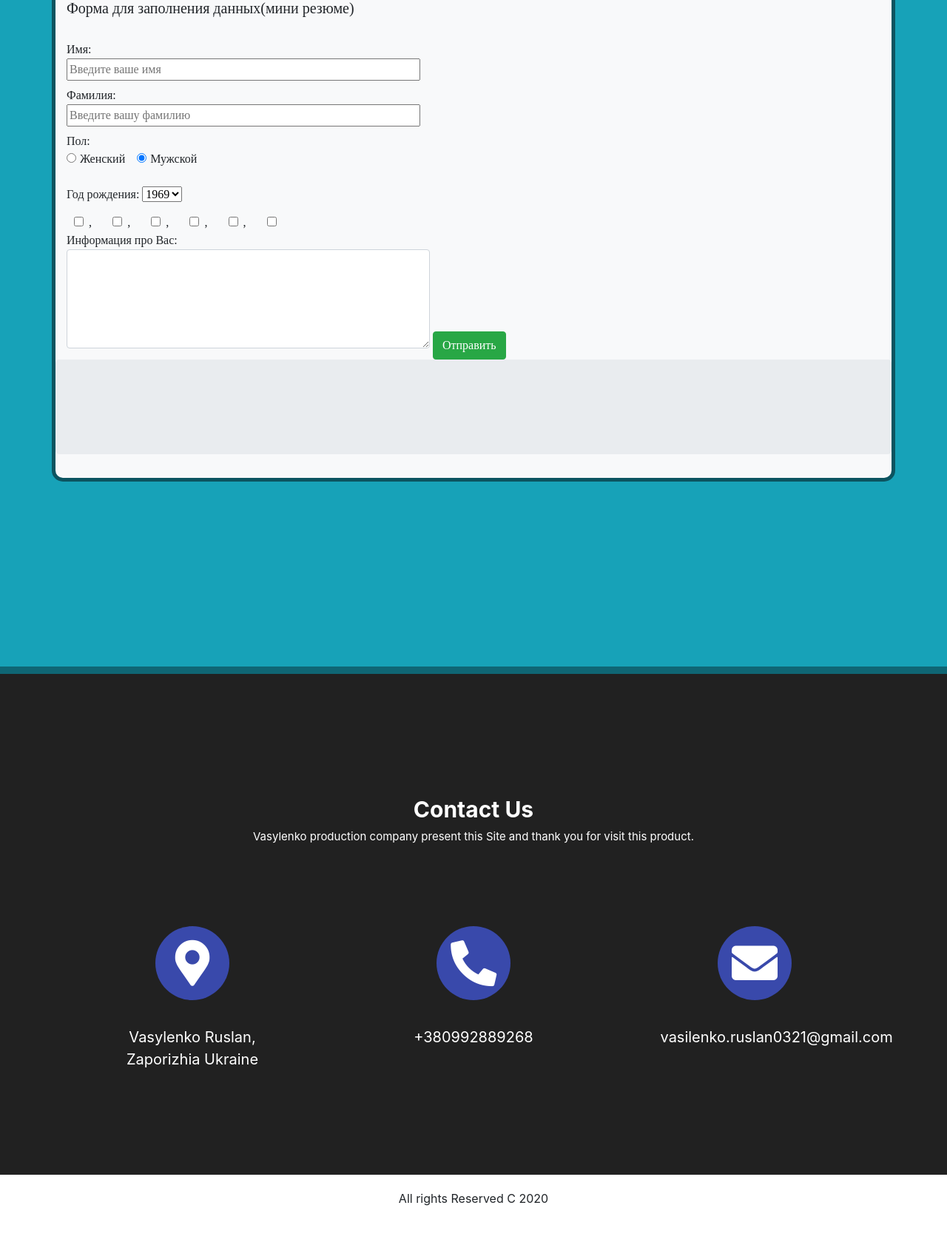
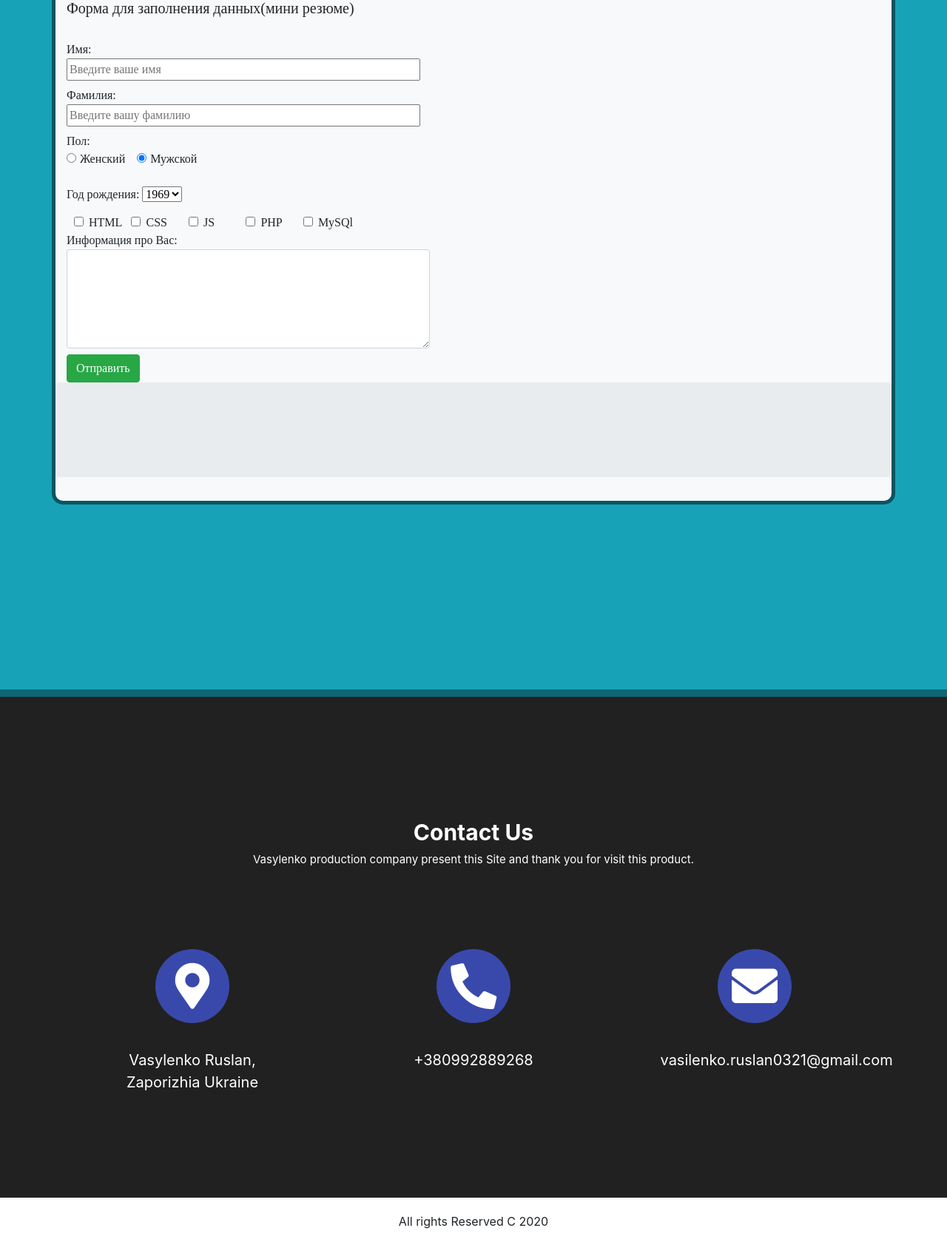
Before and after one commit to VasilenkoRuslan/my-start-resume-work-by-VRV2, a PHP site: page /task8.php in a window 1280 px wide. Shown: the part 456-2139 px from the top of the page at 74% size. Before the commit the page ends 2086 px from the top, so only its background shows below. Run offline with PHP 8.4, Linux system fonts and the light colour scheme; some libraries are stand-ins or nearby versions.

Commit message:
fix task8 after reviewComment

```diff
--- a/task8.php
+++ b/task8.php
@@ -3,16 +3,16 @@ $typeWoman = 'Woman';
 $typeMan = 'Man';
 $startInputYear = 1969;
 $endInputYear = 2009;
-
+$arrayValCheckboxes = ["HTML", "CSS", "JS", "PHP", "MySQl"];
 function respect($gender)
 {
     global $typeWoman;
     global $typeMan;
 
     switch ($gender) {
+        case $typeMan:
+            return "Уважаемый";
         case $typeWoman:
-            return "Уважаемый";
-        case $typeMan:
             return "Уважаемая";
         default :
             return "Не известрно кто";
@@ -62,24 +62,20 @@ function respect($gender)
                             }
                             ?>
                         </select>
-                        <div class="col-sm-8">
-                            <?php for ($i = 1; $i < 6; $i++) { ?>
+                        <div class="col-sm-12">
+                            <?php for ($i = 0; $i < count($arrayValCheckboxes); $i++) { ?>
                                 <label class="form-check-label col-sm-1" for="">
-                                    <input type="checkbox" class="form-check-input" name="option<?= $i; ?>"
-                                           value="something<?= $i; ?>">,
+                                    <input type="checkbox" class="form-check-input" name="langProg[]"
+                                           value="<?= $arrayValCheckboxes[$i]; ?>"> <?= $arrayValCheckboxes[$i]; ?>
                                 </label>
                                 <?php
                             }
                             ?>
-                            <label class="form-check-label col-sm-1" for="">
-                                <input type="checkbox" class="form-check-input" name="option<?= $i; ?>"
-                                       value="something<?= $i; ?>">&nbsp
-                            </label>
                         </div>
                         <label for="information">Информация про Вас:
                             <textarea class="form-control" rows="5" cols="50" id="information"
                                       name="information"></textarea>
-                        </label>
+                        </label><br>
                         <input type="submit" class="btn btn-success" value="Отправить">
                     </fieldset>
                 </form>
@@ -91,7 +87,8 @@ function respect($gender)
                 if (isset($_POST["name"])) { ?>
                     <p><?= respect($_POST["gender"]) . $_POST["name"] . ' ' . $_POST["surname"] . ' ' . $_POST["yearOfBirth"]; ?>
                         года рождения!<br>Информация про Вас:<br>
-                        <span class="text-success"><?= $_POST["information"]; ?></span>
+                        Владение языков: <?= implode(", ", $_POST["langProg"]); ?><br>
+                        <span class="text-success"><?= $_POST["information"]; ?></span><br>
                         добавлена в Вашу карточку.<br>Ваше резюме добавлено в список для рассмотрения.</p>
                     <?php
                 }
```
